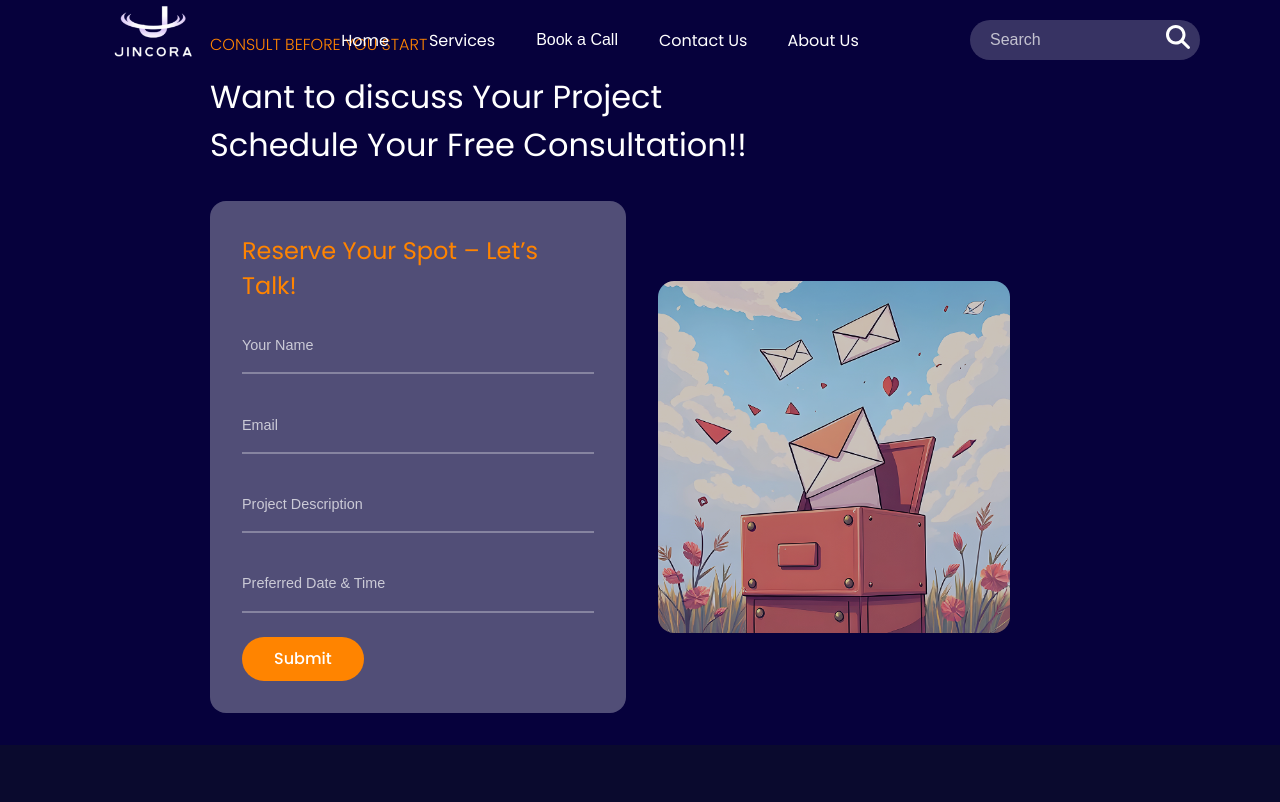
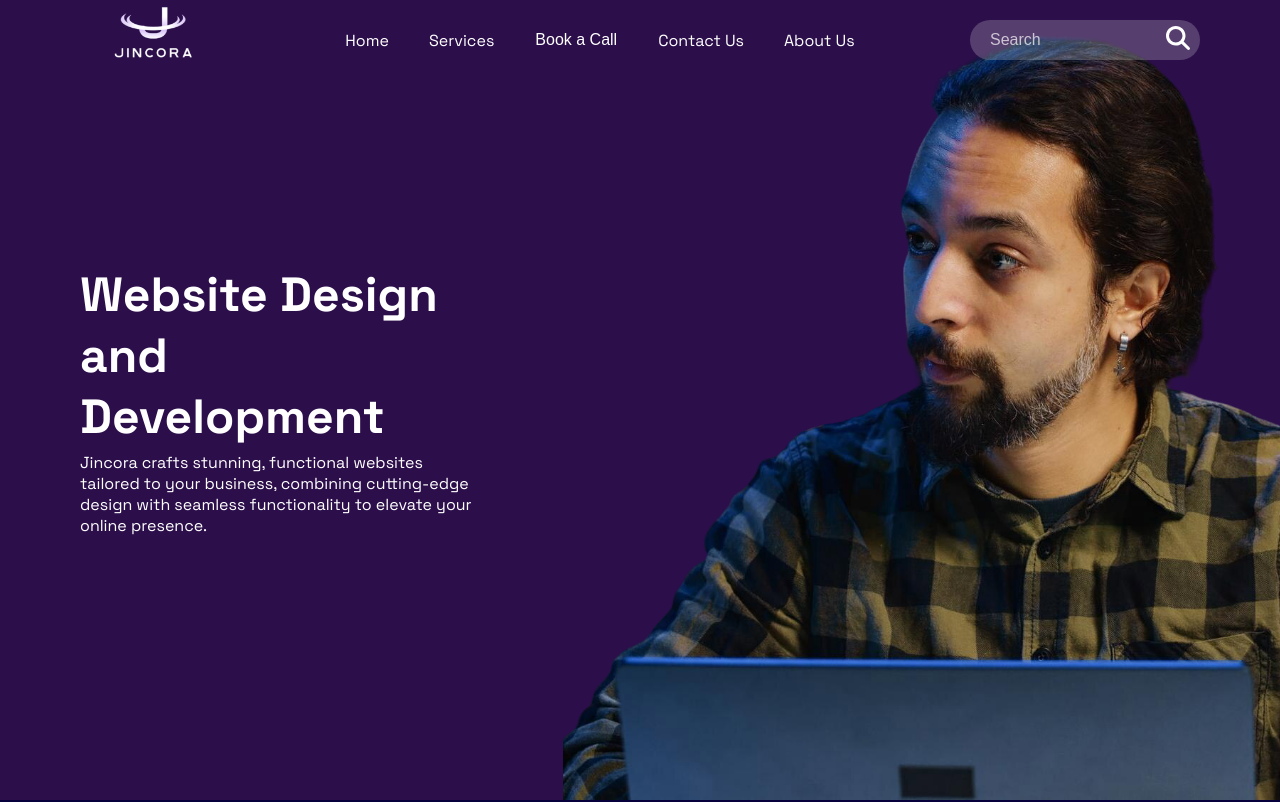
Before and after one commit to Jincora7/JincoraSite, a React (Vite) app: page / in a window 1280 px wide. Shown: the top 802 px of the page. Built offline with nearby package versions, Linux system fonts and the light colour scheme.

Commit message:
Home Page Card

```diff
--- /dev/null
+++ b/src/components/Home/Home-Cards/HomeCard.css
@@ -0,0 +1,64 @@
+.home-card-wrap{
+    width: 100%;
+    display: flex;
+    flex-direction: column;
+    height: 100vh;
+    flex: 1;
+}
+
+.home-card-left{
+    height: 50%;
+    display: flex;
+    align-items: center;
+    padding: 0 2rem;
+}
+
+.home-card-left .home-card-left-content{
+    max-width: 800px;
+}
+
+.home-card-left .home-card-left-content h3{
+    font-size: 30px;
+}
+
+.home-card-left .home-card-left-content p{
+    font-size: 14px;
+    margin-top: 5px;
+}
+
+.home-card-right{
+    height: 50%;
+    display: flex;
+    justify-content: center;
+    overflow: hidden;
+}
+
+.home-card-right img{
+    width: 100%;
+    height: 100%;
+    object-fit: cover;
+    object-position: center;
+}
+
+
+@media (min-width:768px) {
+    .home-card-wrap{
+        flex-direction: row;
+    }
+
+    .home-card-left,.home-card-right{
+        height: auto;
+    }
+
+    .home-card-left{
+        padding: 0 5rem;
+    }
+
+    .home-card-left .home-card-left-content h3{
+        font-size: 3rem;
+    }
+
+    .home-card-left .home-card-left-content p{
+        font-size: 1rem;
+    }
+}
--- /dev/null
+++ b/src/components/Home/Home-Cards/HomeCards.jsx
@@ -0,0 +1,23 @@
+import "./HomeCard.css";
+import React from 'react';
+import cardImage from "../../../assets/website-development.png";
+
+const HomeCards = ({heading,para,bgColor,image}) => {
+  return (
+    <div className="home-card-wrap" style={{backgroundColor:bgColor}}>
+      <div className="home-card-left">
+        <div className="home-card-left-content">
+          <h3>{heading}</h3>
+          <p>
+            {para}
+          </p>
+        </div>
+      </div>
+      <div className="home-card-right">
+        <img src={image} alt="Website development" />
+      </div>
+    </div>
+  );
+};
+
+export default HomeCards;
--- /dev/null
+++ b/src/components/Home/Home.css
@@ -0,0 +1,3 @@
+.home-wrapper{
+    width: 100%;
+}
--- a/src/components/Home/Home.jsx
+++ b/src/components/Home/Home.jsx
@@ -1,18 +1,12 @@
 import React from 'react'
-// import Page1 from "./Page1/Page1.jsx"
-// import Page2 from './Page2/Page2.jsx'
-// import Page3 from './Page3/Page3.jsx'
-// import Page4 from './Page4/Page4.jsx'
+import HomeCards from './Home-Cards/HomeCards.jsx'
+import cardImage from "../../assets/website-development.png"
 
 function Home() {
   return (
-    <>
-      {/* <Page1/>
-      <Page2/>
-      <Page3/>
-      <Page4/> */}
-      {/* <Contact /> */}
-    </>
+    <div className="home-wrapper">
+      <HomeCards bgColor="#2C0E4A" image={cardImage} heading="Website Design and Development" para="Jincora crafts stunning, functional websites tailored to your business, combining cutting-edge design with seamless functionality to elevate your online presence." />
+    </div>
   )
 }
 
--- a/src/index.css
+++ b/src/index.css
@@ -1,3 +1,5 @@
+@import url('https://fonts.googleapis.com/css2?family=Space+Grotesk:wght@300..700&display=swap');
+
 * {
   margin: 0;
   padding: 0;
@@ -10,5 +12,5 @@ body {
   width: 100%;
   height: 100%;
   background-color: #06013C;
-  font-family: 'Poppins', sans-serif;
+  font-family: "Space Grotesk", sans-serif;
 }
```
Also changed, not shown: src/assets/website-development.png (added).
